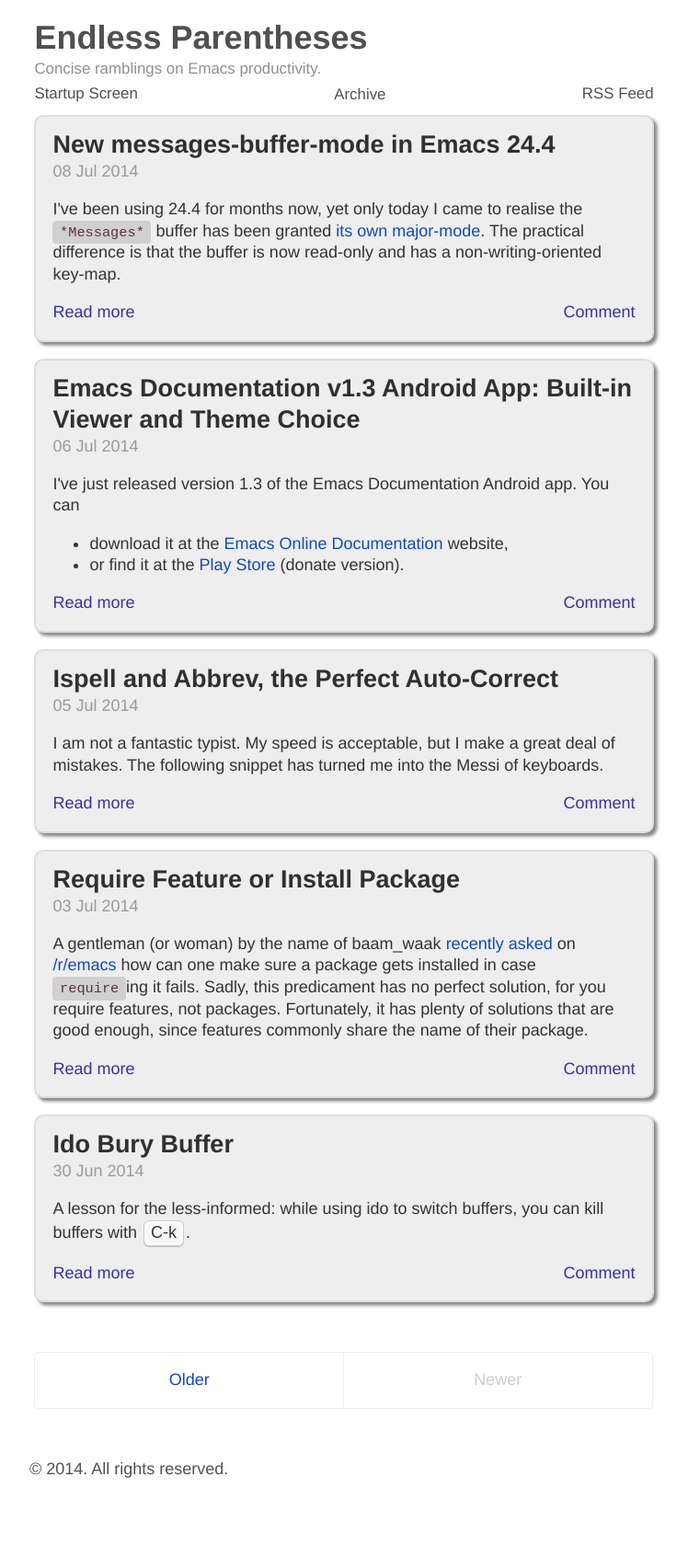
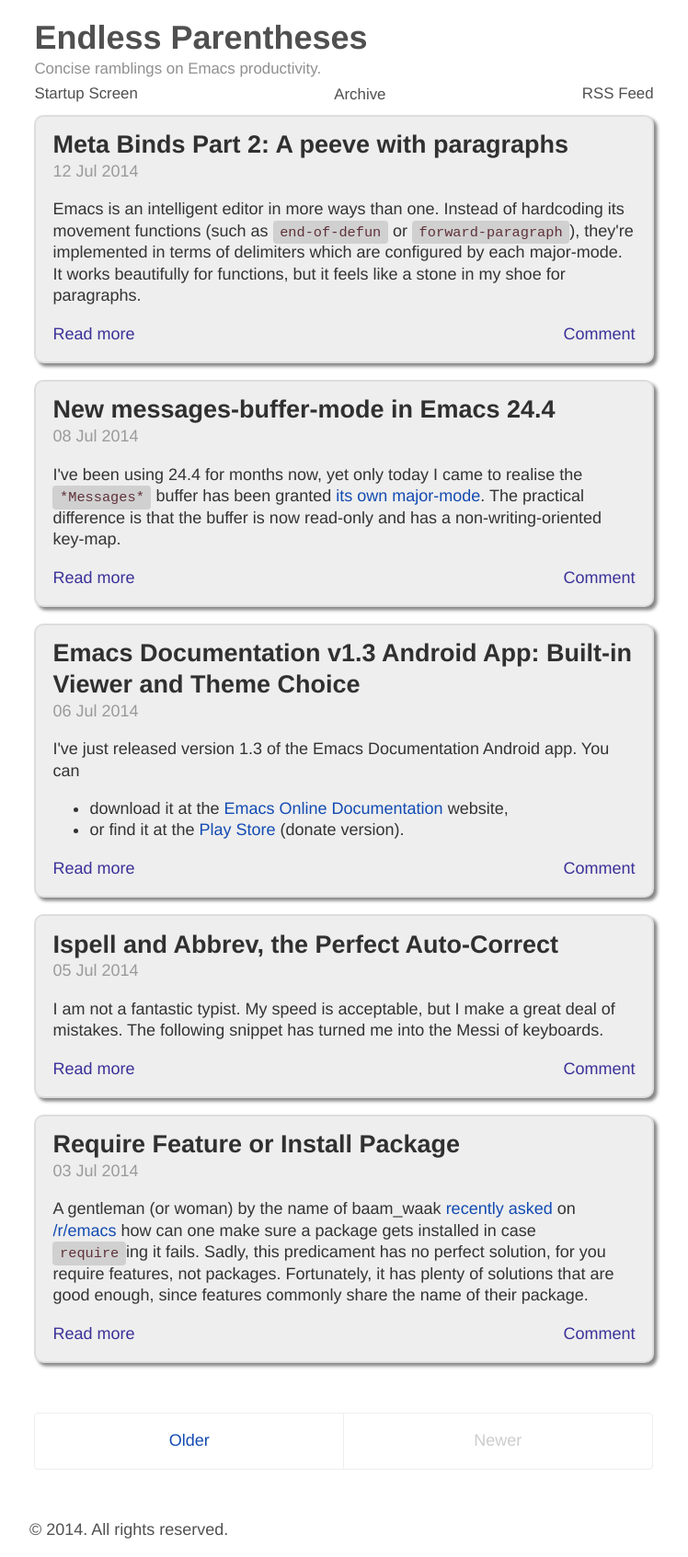
Before and after one commit to Malabarba/EndlessParentheses, a Jekyll site: the page built from index.html, in a window 1280 px wide. Shown: the whole page at 92% size, without its empty margins (266-1014 px from the left). Built offline with Jekyll 4.4.1, drawn with Linux system fonts in a browser that asks for light colours; Markdown is read by kramdown in place of the engine named in the settings; the list of posts is cut into pages by our own code; comment, search, counter and statistics services are not loaded; before the commit the page ends 1627 px from its top, so only the background shows below that; some of the changed lines change nothing that is shown.

Commit message:
PUBLISH: Meta Binds Part 2: A peeve with paragraphs

```diff
--- a/_posts/2014-07-12-meta-binds-part-2-a-peeve-with-paragraphs.html
+++ b/_posts/2014-07-12-meta-binds-part-2-a-peeve-with-paragraphs.html
@@ -2,8 +2,8 @@
 title: "Meta Binds Part 2: A peeve with paragraphs"
 date: 2014-07-12
 layout: post
-tags: init.el keybind meta navigation paragraph
-published: false
+tags: init.el keybind navigation paragraph
+published: true
 ---
 <p>
 Emacs is an intelligent editor in more ways than one. Instead of
```
